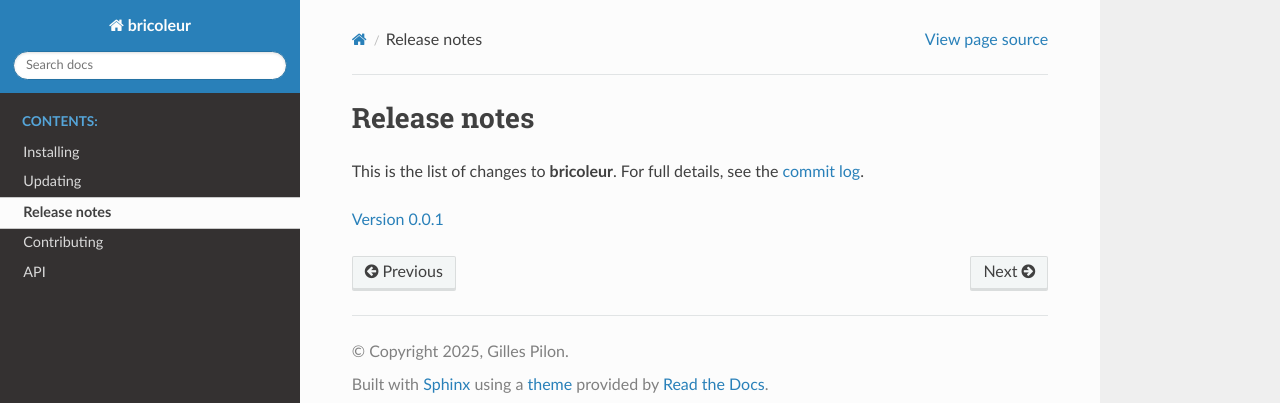
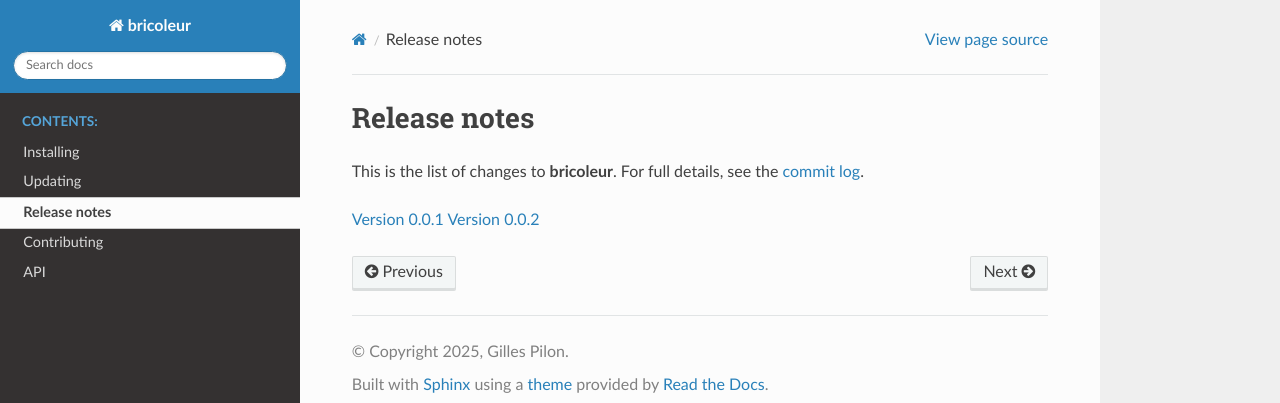
Before and after one commit to gillespilon/bricoleur, a Sphinx documentation site: the page built from docs/source/release_notes.rst, in a window 1280 px wide. Shown: the top 403 px of the page. Built offline with Sphinx 7.4.7 and the Read the Docs theme 3.1.0, drawn with Linux system fonts in a browser that asks for light colours.

Commit message:
Add version 0.0.2

```diff
--- a/docs/source/release_notes.rst
+++ b/docs/source/release_notes.rst
@@ -4,3 +4,4 @@ Release notes
 This is the list of changes to **bricoleur**. For full details, see the `commit log <https://github.com/gillespilon/bricoleur/commits/main/>`_.
 
 :doc:`release_notes/version_001`
+:doc:`release_notes/version_002`
```
